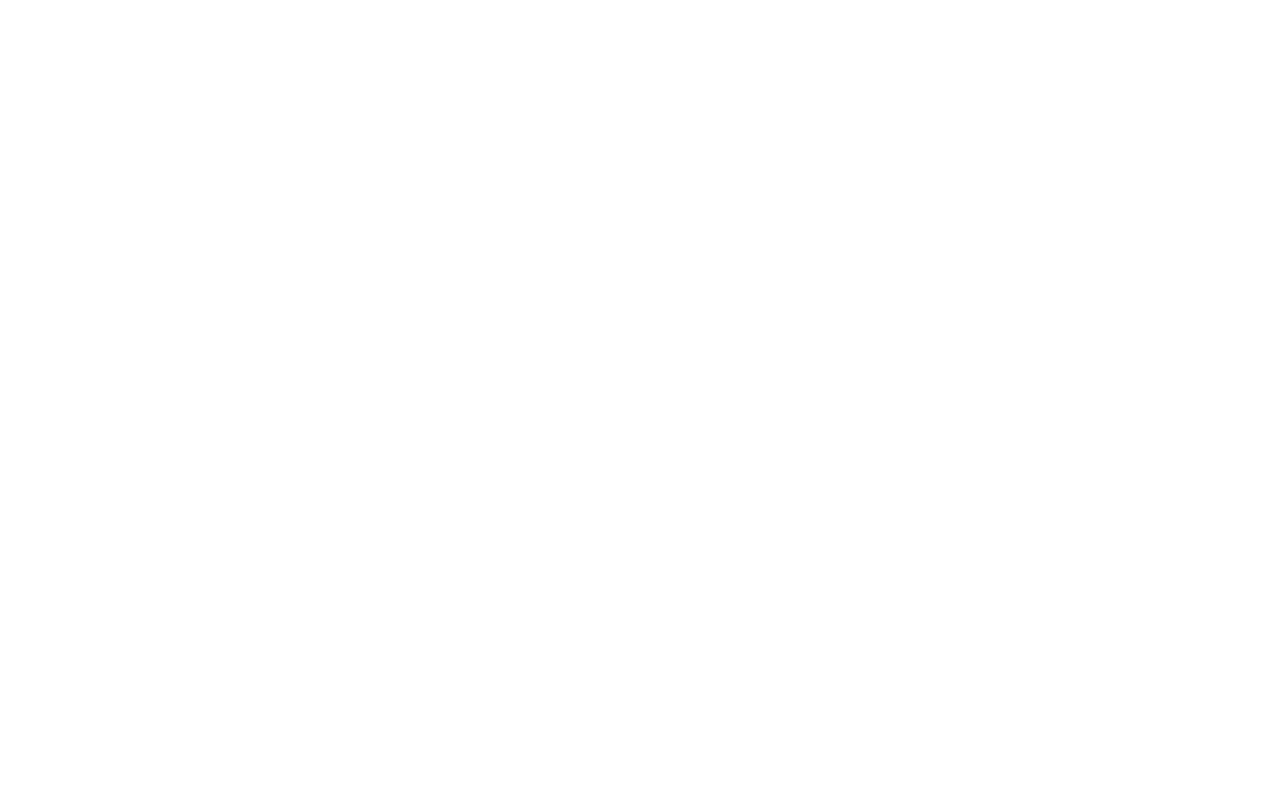
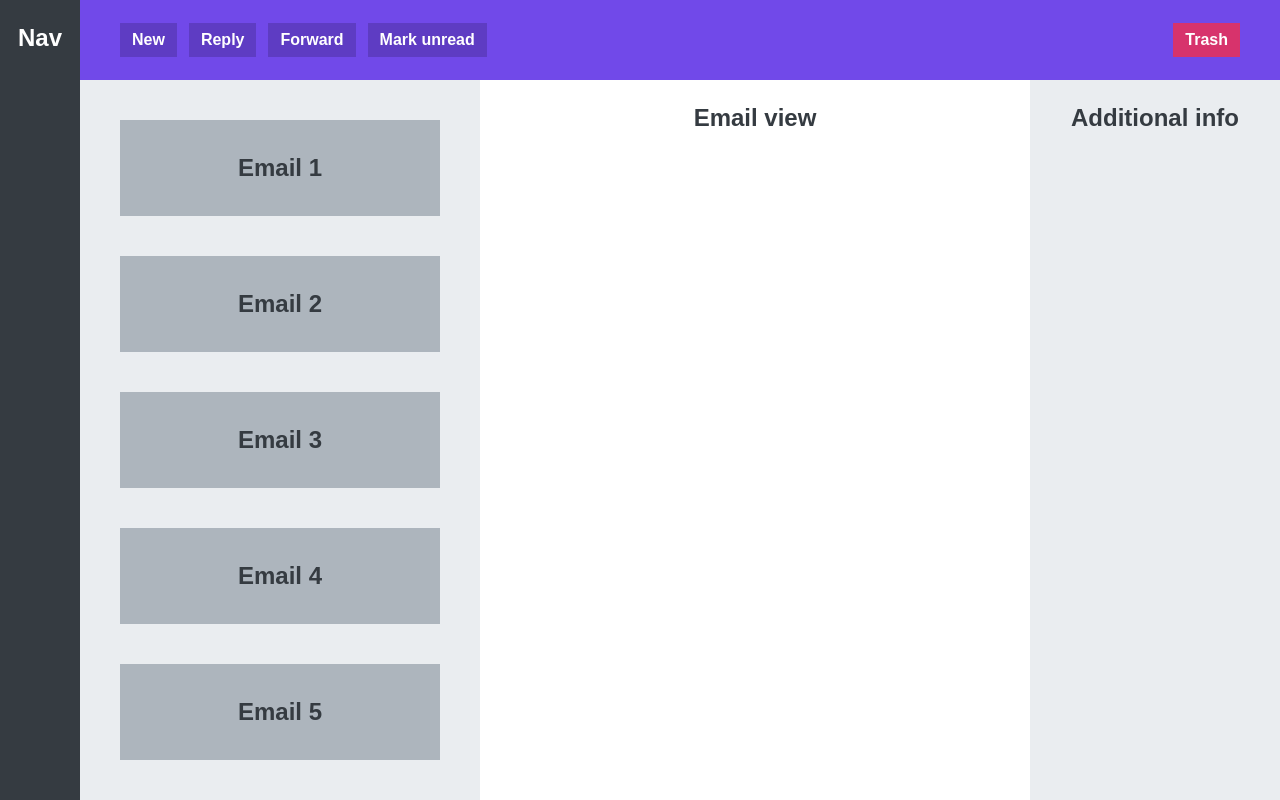
Before and after one commit to Insidiae/jonas-html-css-course, a React (Vite) app in the folder components-and-layout-patterns/: page /demos/app-layout in a window 1280 px wide. Before the commit this address had no page. Built offline with nearby package versions, Linux system fonts and the light colour scheme.

Commit message:
Add App Layout

```diff
--- a/components-and-layout-patterns/src/App.jsx
+++ b/components-and-layout-patterns/src/App.jsx
@@ -13,6 +13,7 @@
 
 // Layout Patterns
 import Hero from "./layout/Hero";
+import AppLayout from "./layout/AppLayout";
 
 const GlobalStyles = createGlobalStyle`
   * {
@@ -42,6 +43,7 @@
               <Route path="table" element={<TableDemo />} />
               <Route path="pagination" element={<PaginationDemo />} />
               <Route path="hero" element={<Hero />} />
+              <Route path="app-layout" element={<AppLayout />} />
             </Route>
           </Route>
         </Routes>
--- a/components-and-layout-patterns/src/components/DemoList.jsx
+++ b/components-and-layout-patterns/src/components/DemoList.jsx
@@ -24,6 +24,9 @@
         <li>
           <Link to="/demos/hero">Hero Section</Link>
         </li>
+        <li>
+          <Link to="/demos/app-layout">App Layout</Link>
+        </li>
       </ol>
     </div>
   );
--- /dev/null
+++ b/components-and-layout-patterns/src/layout/AppLayout.jsx
@@ -0,0 +1,112 @@
+import * as React from "react";
+import styled from "styled-components";
+
+export default function AppLayout() {
+  return (
+    <Wrapper>
+      <Nav>Nav</Nav>
+      <Menu>
+        <MenuButton>New</MenuButton>
+        <MenuButton>Reply</MenuButton>
+        <MenuButton>Forward</MenuButton>
+        <MenuButton>Mark unread</MenuButton>
+        <DeleteButton>Trash</DeleteButton>
+      </Menu>
+      <EmailList>
+        <Email>Email 1</Email>
+        <Email>Email 2</Email>
+        <Email>Email 3</Email>
+        <Email>Email 4</Email>
+        <Email>Email 5</Email>
+        <Email>Email 6</Email>
+        <Email>Email 7</Email>
+        <Email>Email 8</Email>
+        <Email>Email 9</Email>
+        <Email>Email 10</Email>
+      </EmailList>
+      <Main>Email view</Main>
+      <Aside>Additional info</Aside>
+    </Wrapper>
+  );
+}
+
+const Wrapper = styled.div`
+  display: grid;
+  grid-template-columns: 80px 400px 1fr 250px;
+  grid-template-rows: 80px 1fr;
+
+  height: 100vh;
+  color: hsl(210 10% 23%);
+  font-family: sans-serif;
+  font-size: 24px;
+  line-height: normal;
+  font-weight: bold;
+  text-align: center;
+`;
+
+const Nav = styled.nav`
+  grid-row: 1 / -1;
+
+  padding-top: 24px;
+  color: white;
+  background-color: hsl(210 10% 23%);
+`;
+
+const Menu = styled.menu`
+  display: flex;
+  align-items: center;
+  gap: 12px;
+
+  grid-column: 2 / -1;
+
+  padding: 0 40px;
+  background-color: hsl(255 78% 60%);
+`;
+
+const MenuButton = styled.button`
+  display: inline-block;
+  padding: 8px 12px;
+  border: none;
+  color: hsl(0 0% 100%);
+  font-size: 16px;
+  font-weight: bold;
+  background-color: hsl(255 53% 50%);
+  cursor: pointer;
+`;
+
+const DeleteButton = styled(MenuButton)`
+  margin-left: auto;
+  background-color: hsl(339 67% 52%);
+`;
+
+const EmailList = styled.section`
+  display: flex;
+  flex-direction: column;
+  gap: 40px;
+
+  padding: 40px;
+  background-color: hsl(210 16% 93%);
+
+  /* How elements that don't fit into container appear */
+  overflow: scroll;
+`;
+
+const Email = styled.div`
+  display: flex;
+  align-items: center;
+  justify-content: center;
+
+  flex-shrink: 0;
+
+  height: 96px;
+  background-color: hsl(210 11% 71%);
+`;
+
+const Main = styled.main`
+  padding-top: 24px;
+`;
+
+const Aside = styled.aside`
+  padding-top: 24px;
+  background-color: hsl(210 16% 93%);
+`;
```
